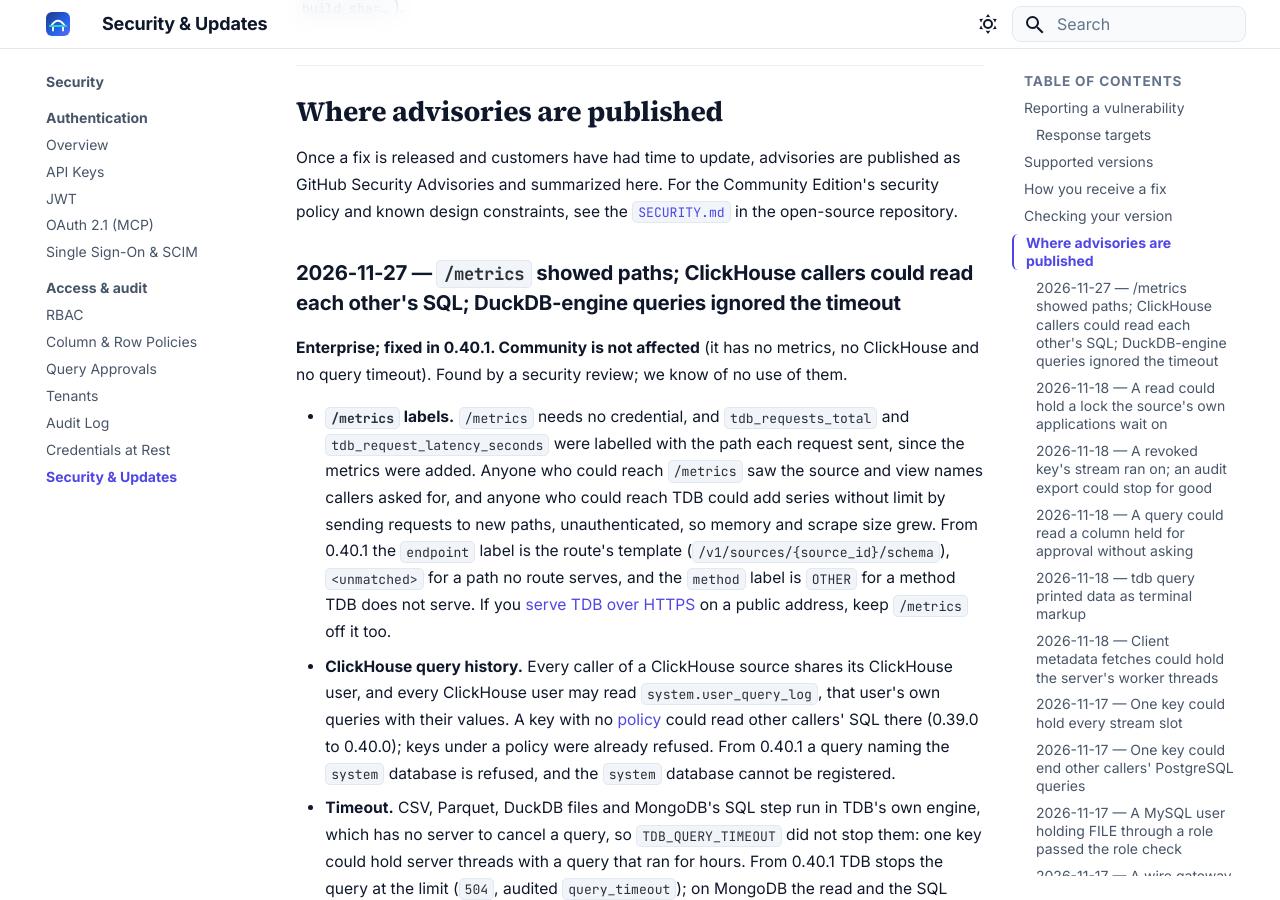
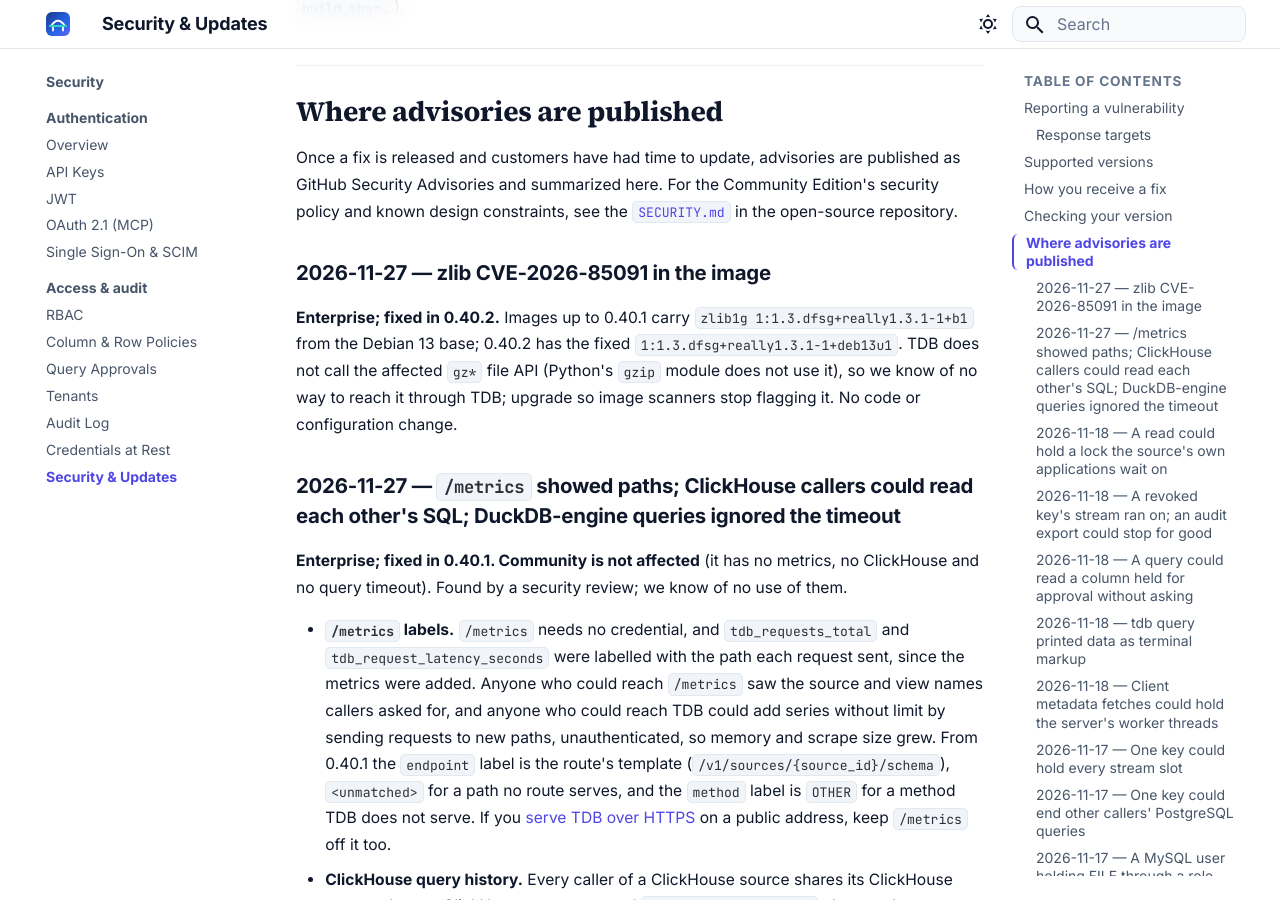
Before and after one commit to tdb-project/tdb-docs, an MkDocs documentation site: the page built from docs/security/updates.md, in a window 1280 px wide and 900 px high, scrolled down 2090 px. Built offline with MkDocs 1.6.1 and Material for MkDocs 9.7.7, drawn with Linux system fonts in a browser that asks for light colours; some of the changed text lies outside the part shown.

Commit message:
Enterprise 0.40.2: zlib CVE-2026-85091 (image rebuilt on the fixed base); samples and OpenAPI to 0.40.2/a01f4bf
Co-Authored-By: Claude Opus 5.5 <noreply@anthropic.com>

```diff
--- a/docs/security/updates.md
+++ b/docs/security/updates.md
@@ -76,6 +76,14 @@ published as GitHub Security Advisories and summarized here. For the Community
 Edition's security policy and known design constraints, see the
 [`SECURITY.md`](https://github.com/tdb-project/tdb-community/blob/main/SECURITY.md)
 in the open-source repository.
+
+### 2026-11-27 — zlib CVE-2026-85091 in the image
+
+**Enterprise; fixed in 0.40.2.** Images up to 0.40.1 carry `zlib1g
+1:1.3.dfsg+really1.3.1-1+b1` from the Debian 13 base; 0.40.2 has the fixed
+`1:1.3.dfsg+really1.3.1-1+deb13u1`. TDB does not call the affected `gz*` file API (Python's
+`gzip` module does not use it), so we know of no way to reach it through TDB; upgrade so
+image scanners stop flagging it. No code or configuration change.
 
 ### 2026-11-27 — `/metrics` showed paths; ClickHouse callers could read each other's SQL; DuckDB-engine queries ignored the timeout
 
```
Also changed, not shown: docs/api/mcp.md (+1 -1 lines), docs/getting-started/installation.md (+1 -1 lines), docs/getting-started/quickstart.md (+1 -1 lines), docs/observability/metrics.md (+2 -2 lines), docs/release-notes.md (+1 -0 lines), docs/assets/openapi/enterprise.json.
